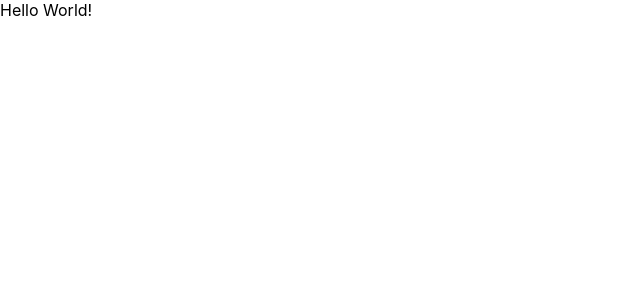
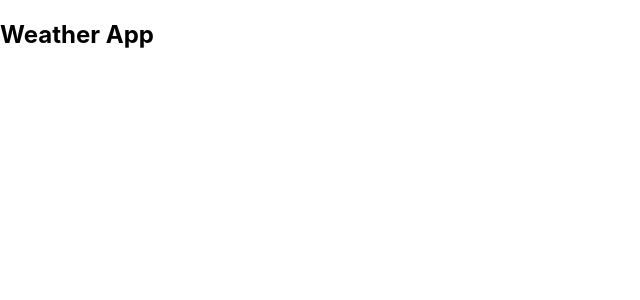
Before and after one commit to leal10/WEATHER-APP, a React (Create React App) app in the folder weather-app/: page / in a window 1280 px wide. Shown: the top 300 px of the page, without its empty margins (0-640 px from the left). Built offline with nearby package versions, Linux system fonts and the light colour scheme.

Commit message:
Express server is running

```diff
--- a/weather-app/package.json
+++ b/weather-app/package.json
@@ -2,10 +2,12 @@
   "name": "weather-app",
   "version": "0.1.0",
   "private": true,
+  "proxy": "http://localhost:5000",
   "dependencies": {
     "@testing-library/jest-dom": "^5.11.9",
     "@testing-library/react": "^11.2.5",
     "@testing-library/user-event": "^12.7.2",
+    "body-parser": "^1.19.0",
     "express": "^4.17.1",
     "react": "^17.0.1",
     "react-dom": "^17.0.1",
--- a/weather-app/src/App.js
+++ b/weather-app/src/App.js
@@ -1,15 +1,19 @@
-import React, {Component} from 'react';
+import React, { Component } from 'react';
 import './App.css';
 
 class App extends Component {
   constructor(props) {
     super(props);
     this.state = {
-      date: 'tomorrow'
+      date: 'it works'
     };
   }
   render() {
-  return <div>Hello World!</div>;
+    return <div>
+      <h2>
+        Weather App
+    </h2>
+    </div>;
   }
 }
 
```
Also changed, not shown: weather-app/server.js (+10 -1 lines), weather-app/src/components/weather.jsx (added).
